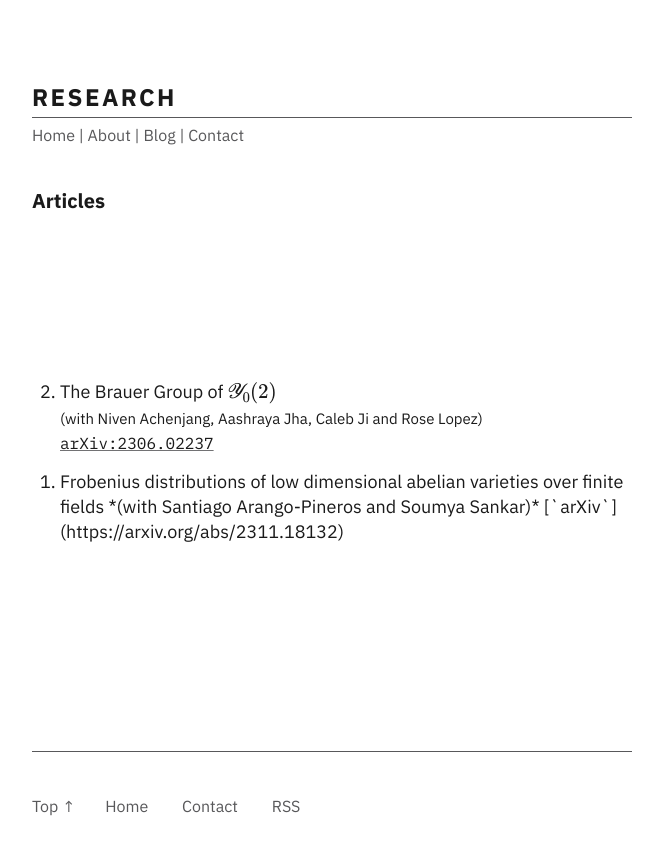
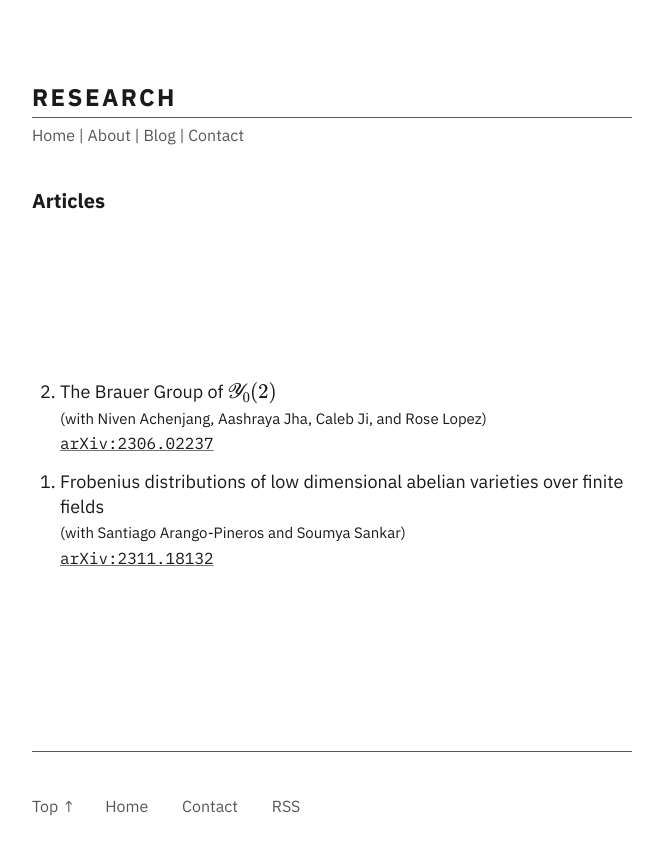
Before and after one commit to junkquill/junkquill.github.io, a Jekyll site: the page built from _pages/research.md, in a window 1280 px wide. Shown: the top 855 px of the page, without its empty margins (308-971 px from the left). Built offline with Jekyll 4.4.1, drawn with Linux system fonts in a browser that asks for light colours; formulas are drawn with MathJax 3; some of the changed lines change nothing that is shown.

Commit message:
research-page-2

```diff
--- a/_pages/research.md
+++ b/_pages/research.md
@@ -17,7 +17,10 @@ permalink: /research
 ## Articles
 <ol reversed>
 <li> The Brauer Group of \(\mathscr{Y}_0(2)\)<br>
-    <small>(with Niven Achenjang, Aashraya Jha, Caleb Ji and Rose Lopez) </small><br>
+    <small>(with Niven Achenjang, Aashraya Jha, Caleb Ji, and Rose Lopez) </small><br>
     <a href="https://arxiv.org/abs/2306.02237"><code>arXiv:2306.02237</code></a> </li>
-<li> Frobenius distributions of low dimensional abelian varieties over finite fields *(with Santiago Arango-Pineros and Soumya Sankar)* [`arXiv`](https://arxiv.org/abs/2311.18132)</li>
+
+<li> Frobenius distributions of low dimensional abelian varieties over finite fields<br>
+    <small>(with Santiago Arango-Pineros and Soumya Sankar)</small><br>
+    <a href="https://arxiv.org/abs/2311.18132"><code>arXiv:2311.18132</code></a> </li>
 </ol>
```
